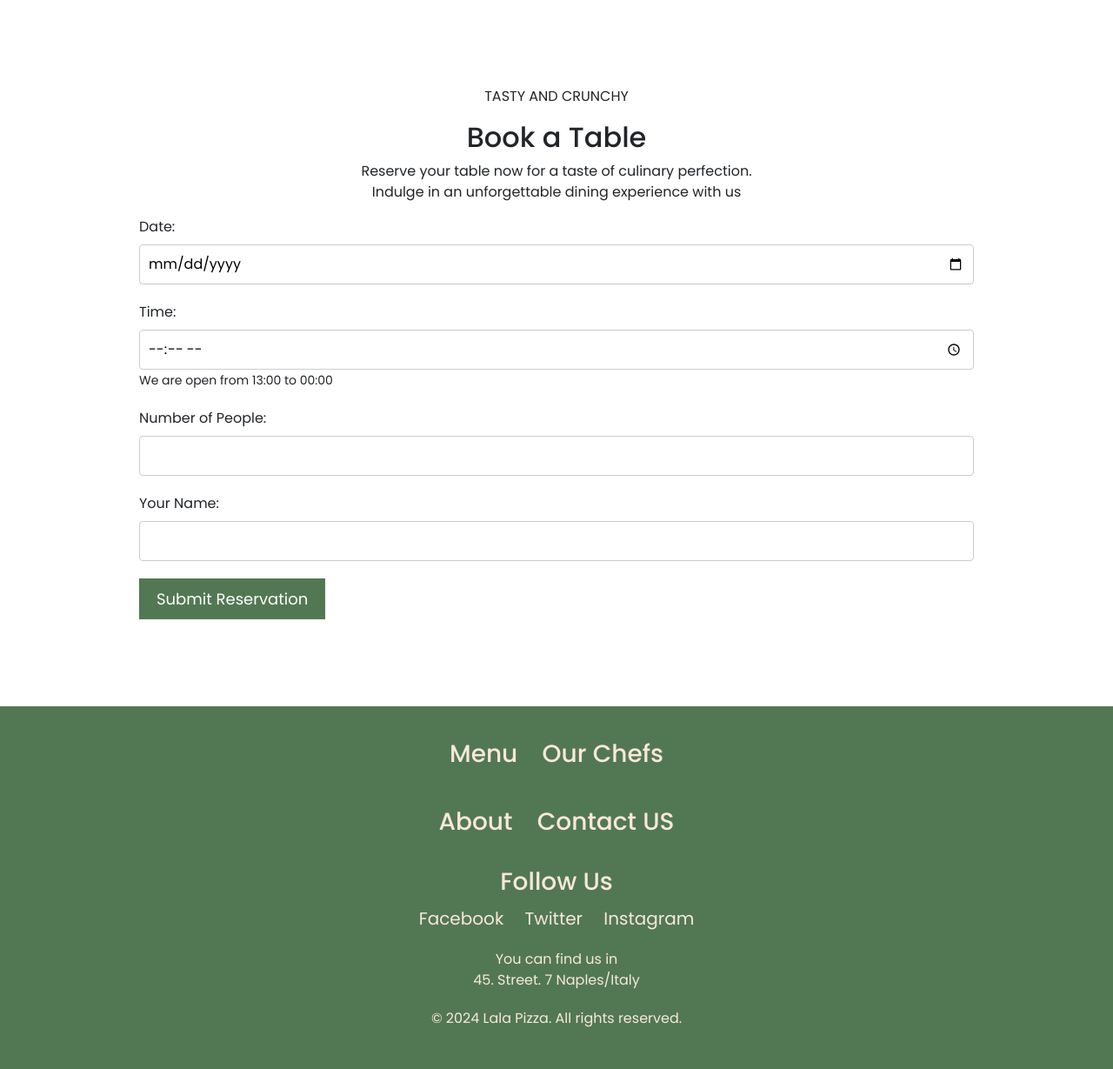
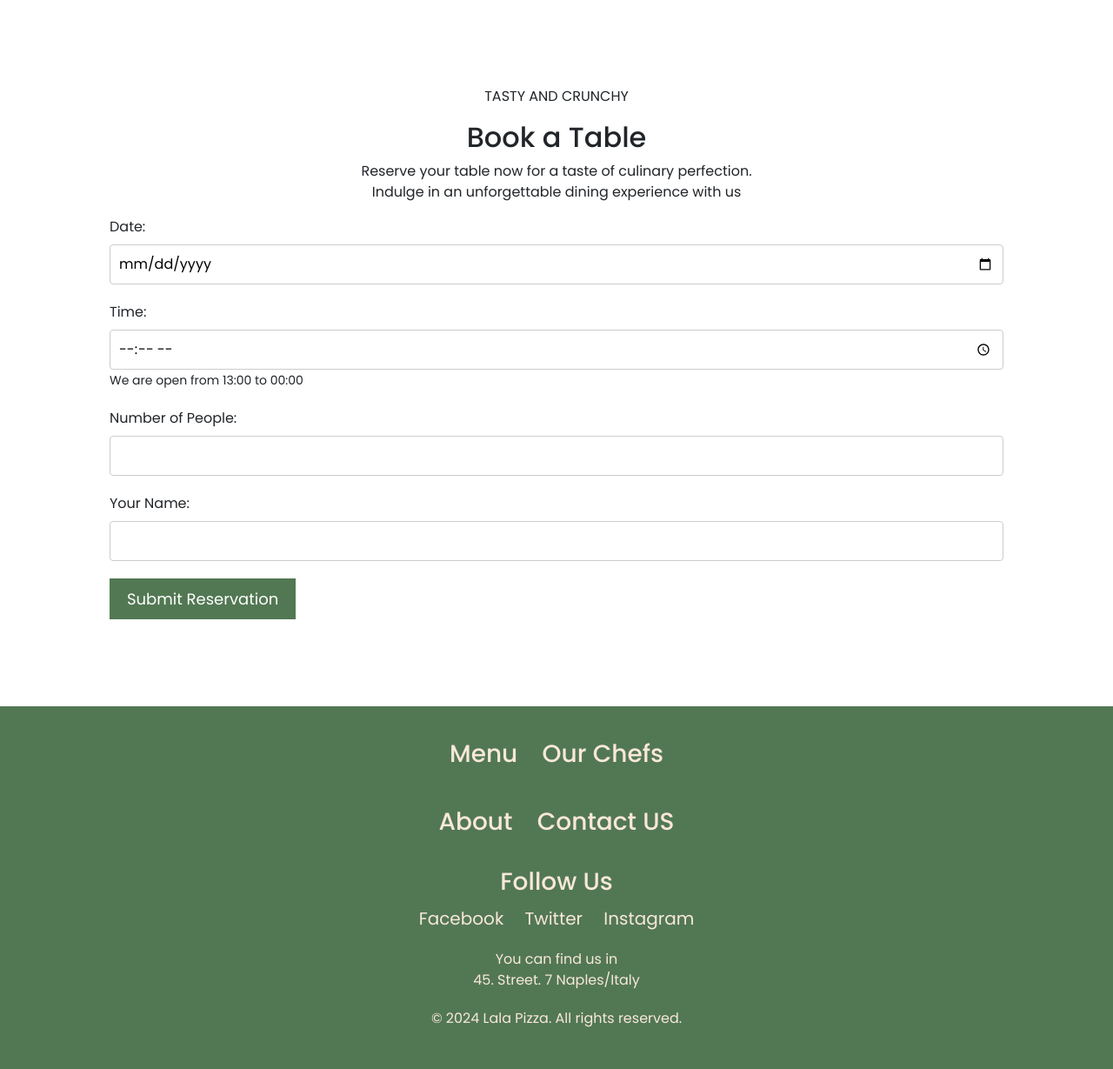
Before and after one commit to KhadijaNur/Flask-lalapizza, a Flask app: page / in a window 1280 px wide. Shown: the part 2900-4129 px from the top of the page at 87% size. Run offline with Flask 3, Linux system fonts and the light colour scheme; parts of the project's set-up code (start-up, migrations or seed data) failed here and were passed over; some libraries are stand-ins or nearby versions.

Commit message:
booking margin  adjustments

```diff
--- a/static/css/style.css
+++ b/static/css/style.css
@@ -305,7 +305,7 @@ background: linear-gradient(to right, #527853, #527853);
 }
 
 .booking{
-    padding: 80px 40px;
+    padding: 80px 0px;
 }
 .form-group {
     margin-bottom: 20px;
```
